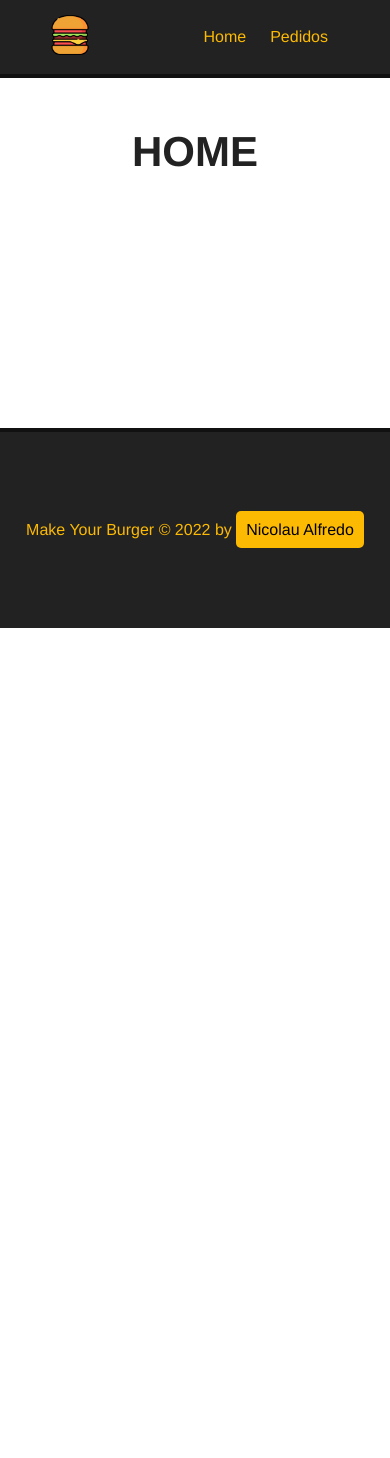
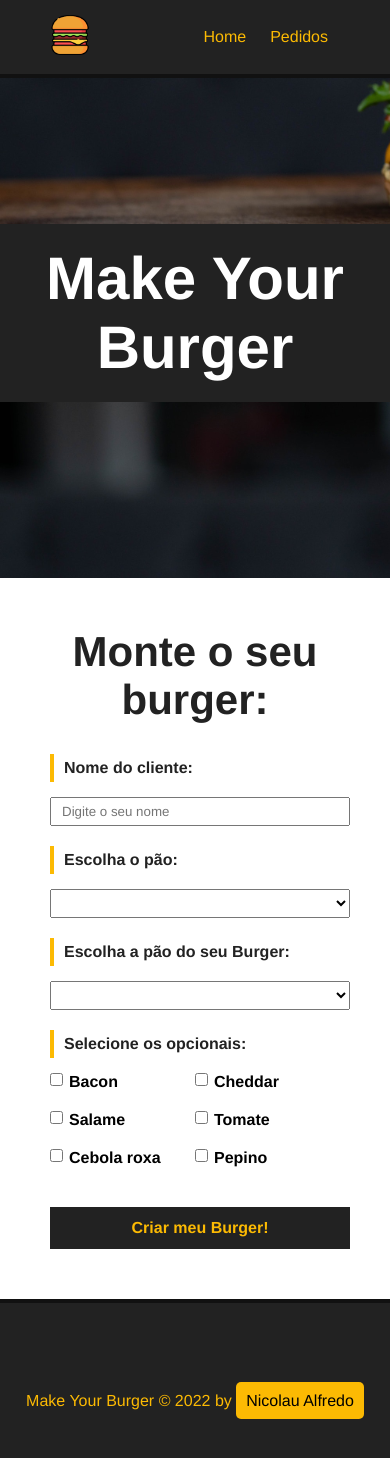
Before and after one commit to NicolauAlfredo/make-your-burger, a Vue app: page / in a window 390 px wide. Shown: the top 1458 px of the page. Before the commit the page ends 844 px from the top, so only its background shows below. Built offline with nearby package versions, Linux system fonts and the light colour scheme; data requests are answered from the project's data file.

Commit message:
Criando o Banner, o formulário de pedido de hamburger e a mensagem de sucesso

```diff
--- a/db/db.json
+++ b/db/db.json
@@ -100,6 +100,38 @@
       ],
       "status": "Solicitado",
       "id": 4
+    },
+    {
+      "nome": "Nicolau",
+      "pao": "Italiano Branco",
+      "carne": "Veggie burger",
+      "opcionais": [
+        "Pepino",
+        "Tomate"
+      ],
+      "status": "Solicitado",
+      "id": 5
+    },
+    {
+      "nome": "Alfredo",
+      "pao": "3 Queijos",
+      "carne": "Alcatra",
+      "opcionais": [
+        "Cheddar",
+        "Tomate"
+      ],
+      "status": "Solicitado",
+      "id": 6
+    },
+    {
+      "nome": "Ana Paula",
+      "pao": "Integral",
+      "carne": "Veggie burger",
+      "opcionais": [
+        "Tomate"
+      ],
+      "status": "Solicitado",
+      "id": 7
     }
   ]
 }
--- /dev/null
+++ b/src/components/Banner.vue
@@ -0,0 +1,31 @@
+<template>
+    <div class="main-banner">
+        <h1>Make Your Burger</h1>
+    </div>
+</template>
+
+<script>
+export default {
+    name: 'Banner'
+}
+</script>
+
+<style scoped>
+    .main-banner {
+        background-image: url('../../public/img/burger.jpg');
+        background-position: 0 -250px;
+        background-size: cover;
+        height: 500px;
+        display: flex;
+        align-items: center;
+        justify-content: flex-start;
+    }
+
+    .main-banner h1 {
+        color: #FFF;
+        text-align: center;
+        font-size: 60px;
+        background-color: #222;
+        padding: 20px 40px;
+    }
+</style>
--- /dev/null
+++ b/src/components/BurgerForm.vue
@@ -0,0 +1,177 @@
+<template>
+    <div>
+        <Message :msg="msg" v-show="msg"/>
+        <div>
+            <form id="burger-form" @submit="createBurger">
+                <div class="input-container">
+                    <label for="nome">Nome do cliente:</label>
+                    <input type="text" id="nome" name="nome" v-model="nome" placeholder="Digite o seu nome">
+                </div>
+
+                <div class="input-container">
+                    <label for="pao">Escolha o pão:</label>
+                    <select name="pao" id="pao" v-model="pao">
+                        <option value="">Selecione o seu pão</option>
+                        <option v-for="pao in paes" :key="pao.id" :value="pao.tipo">
+                            {{ pao.tipo }}
+                        </option>
+                    </select>
+                </div>
+
+                <div class="input-container">
+                    <label for="carne">Escolha a pão do seu Burger:</label>
+                    <select name="carne" id="carne" v-model="carne">
+                        <option value="">Selecione o tipo de carne</option>
+                        <option v-for="carne in carnes" :key="carne.id" :value="carne.tipo">
+                            {{ carne.tipo }}
+                        </option>
+                    </select>
+                </div>
+
+                <div id="opcionais-container" class="input-container">
+                    <label id="opcionais-title" for="opcionais">Selecione os opcionais:</label>
+                    <div class="checkbox-container" v-for="opcional in opcionaisData" :key="opcional.id">
+                        <input type="checkbox" name="opcionais" v-model="opcionais" :value="opcional.tipo">
+                        <span>{{ opcional.tipo }}</span>
+                    </div>
+                </div>
+                <div class="input-container">
+                    <input type="submit" class="submit-btn" value="Criar meu Burger!">
+                </div>
+            </form>
+        </div>
+    </div>
+</template>
+
+<script>
+import Message from './Message.vue'
+
+export default {
+    name: "BurgerForm",
+
+    data() {
+        return {
+            paes: null,
+            carnes: null,
+            opcionaisData: null,
+            nome: null,
+            pao: null,
+            carne: null,
+            opcionais: [],
+            msg: null
+        };
+    },
+    methods: {
+        async getIngredientes() {
+            const req = await fetch("http://localhost:5000/ingredientes");
+            const data = await req.json();
+            this.paes = data.paes;
+            this.carnes = data.carnes;
+            this.opcionaisData = data.opcionais;
+        },
+        async createBurger(e) {
+            e.preventDefault();
+            const data = {
+                nome: this.nome,
+                pao: this.pao,
+                carne: this.carne,
+                opcionais: Array.from(this.opcionais),
+                status: "Solicitado",
+            };
+            const dataJson = JSON.stringify(data);
+            const req = await fetch("http://localhost:5000/burgers", {
+                method: "POST",
+                headers: { "Content-Type": "application/json" },
+                body: dataJson
+            });
+            const res = await req.json();
+
+            // Colocar uma mensagem de sistema
+            this.msg = `Pedido Nº ${res.id} realizado com sucesso!`
+
+            // Limpar a mensagem
+            setTimeout(() => this.msg = '', 3000)
+
+            // Limpar os campos
+            this.nome = "";
+            this.pao = "";
+            this.carme = "";
+            this.opcionais = "";
+        }
+    },
+    mounted() {
+        this.getIngredientes();
+    },
+    components: { Message }
+}
+</script>
+
+<style scoped>
+    #burger-form {
+        max-width: 400px;
+        margin: 0 auto;
+    }
+
+    .input-container {
+        display: flex;
+        flex-direction: column;
+        margin-bottom: 20px;
+    }
+
+    label {
+        font-weight: bold;
+        margin-bottom: 15px;
+        color: #222;
+        padding: 5px 10px;
+        border-left: 4px solid #FCBA03;
+    }
+
+    input, select {
+        padding: 5px 10px;
+        width: 300px;
+    }
+
+    #opcionais-container {
+        flex-direction: row;
+        flex-wrap: wrap;
+    }
+
+    #opcionais-title {
+        width: 100%;
+    }
+
+    .checkbox-container {
+        display: flex;
+        align-items: flex-start;
+        width: 50%;
+        margin-bottom: 20px;
+    }
+
+    .checkbox-container span,
+    .checkbox-container input {
+        width: auto;
+    }
+
+    .checkbox-container span {
+        margin-left: 6px;
+        font-weight: bold;
+    }
+
+    .submit-btn {
+        background-color: #222;
+        color: #FCBA03;
+        font-weight: bold;
+        border: 2px solid #222;
+        padding: 10px;
+        font-size: 16px;
+        margin: 0 auto;
+        cursor: pointer;
+        transition: 0.5s;
+    }
+
+    .submit-btn:hover {
+        background-color: transparent;
+        color: #222;
+    }
+
+</style>
--- /dev/null
+++ b/src/components/Message.vue
@@ -0,0 +1,26 @@
+<template>
+    <div class="message-container">
+       <p> {{ msg }} </p>
+    </div>
+</template>
+
+<script>
+export default {
+    name: 'Message',
+    props: {
+        msg: String
+    }
+}
+</script>
+
+<style scoped>
+    .message-container {
+        color: #004085;
+        background-color: #CCE5FF;
+        border: 2px solid #B8DAFF;
+        border-radius: 5px;
+        padding: 10px;
+        max-width: 400px;
+        margin: 30px auto;
+    }
+</style>
--- a/src/views/HomeView.vue
+++ b/src/views/HomeView.vue
@@ -1,12 +1,21 @@
 <template>
-    <div  class="main-container">
-        <h1>HOME</h1>
+    <Banner/>
+    <div class="main-container">
+        <h1>Monte o seu burger:</h1>
+        <BurgerForm/>
     </div>
 </template>
 
 <script>
+import Banner from '@/components/Banner.vue';
+import BurgerForm from '@/components/BurgerForm.vue';
+
+export default {
+    name: "Home",
+    components: { Banner, BurgerForm, BurgerForm }
+}
 </script>
 
-<style>
+<style scoped>
 
 </style>
```
Lines whose indentation alone changed are shown as unchanged.
